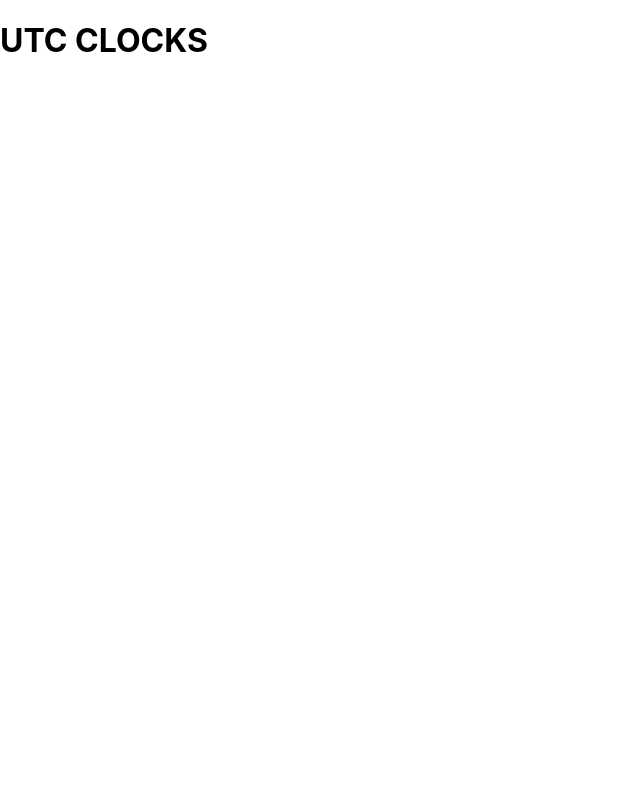
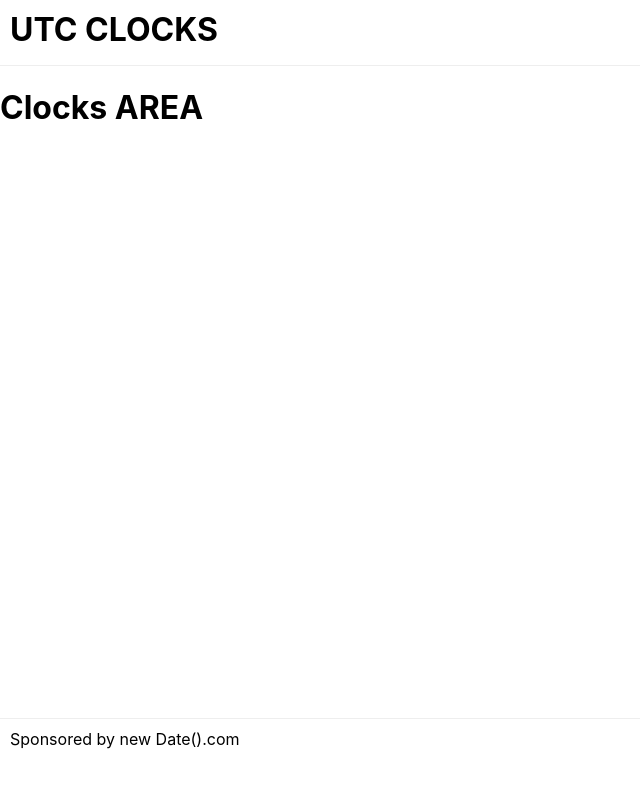
Before and after one commit to SinedLap/clocks, a React (Create React App) app: page / in a window 1280 px wide. Shown: the top 788 px of the page, without its empty margins (0-640 px from the left). Built offline with nearby package versions, Linux system fonts and the light colour scheme.

Commit message:
Added basic layout. Deleted react logo.svg

```diff
--- a/src/App.css
+++ b/src/App.css
@@ -1,7 +1,33 @@
+.App {
+  display: flex;
+  flex-direction: column;
+  height: 98vh;
+}
+
 header {
-  flex: 1
+  flex: 1;
+  border-bottom: 1px solid #eeeeee;
+}
+
+header h1 {
+  margin: 0;
+  padding: 10px;
 }
 
 .app-header {
   text-transform: uppercase;
 }
+
+main {
+ flex: 10
+}
+
+footer {
+  flex: 1;
+  border-top: 1px solid #eeeeee;
+}
+
+footer p {
+  margin: 0;
+  padding: 10px;
+}
--- a/src/App.js
+++ b/src/App.js
@@ -1,4 +1,3 @@
-import logo from './logo.svg';
 import './App.css';
 
 function App() {
@@ -7,6 +6,12 @@ function App() {
       <header className="app-header">
         <h1>UTC CLOCKS</h1>
       </header>
+      <main>
+        <h1>Clocks AREA</h1>
+      </main>
+      <footer>
+        <p>Sponsored by new Date().com</p>
+      </footer>
     </div>
   );
 }
```
Also changed, not shown: src/logo.svg (deleted).
